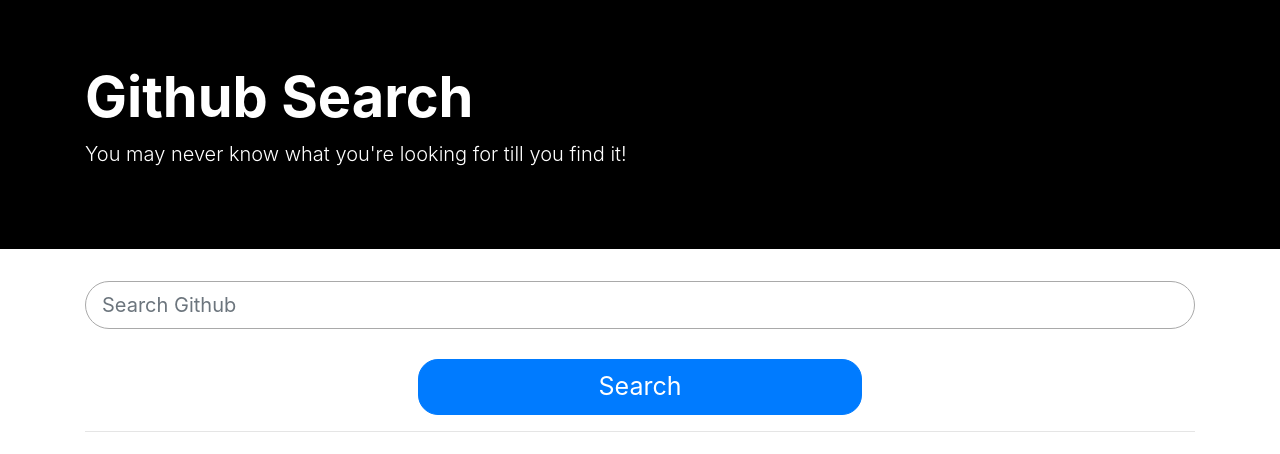
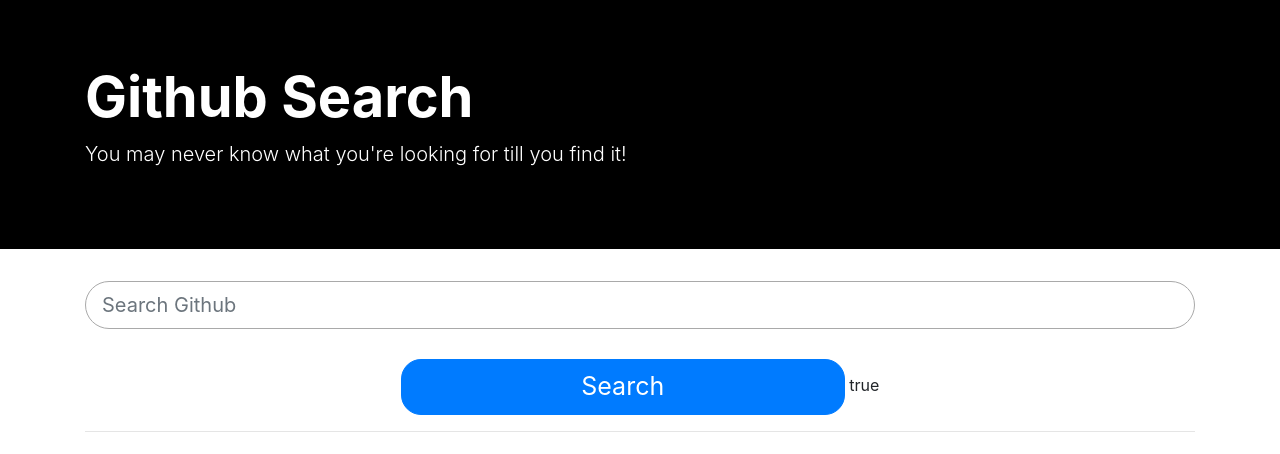
Before and after one commit to mopiata/github-search, an Angular app: page / in a window 1280 px wide. Shown: the top 454 px of the page. Built offline with nearby package versions, Linux system fonts and the light colour scheme.

Commit message:
created validation for form

```diff
--- a/src/app/search-form/search-form.component.html
+++ b/src/app/search-form/search-form.component.html
@@ -1,7 +1,9 @@
 <div class="container search">
-  <form #searchForm='ngForm' autocomplete="off">
-    <input class="form-control form-control-lg mysearch" type="search" placeholder="Search Github" aria-label="Search">
-    <button class="btn btn-primary form-control-lg btn-search" type="submit">Search</button>
+  <form #searchForm='ngForm' (ngSubmit)='submitSearch()' autocomplete="off">
+    <input required class="form-control form-control-lg mysearch"
+      type="search" placeholder="Search Github" aria-label="Search">
+    <button [disabled]="searchForm.form.invalid" class="btn btn-primary form-control-lg btn-search" type="submit">Search</button>
+    {{ searchForm.form.valid }}
   </form>
   <hr>
 </div>
```
